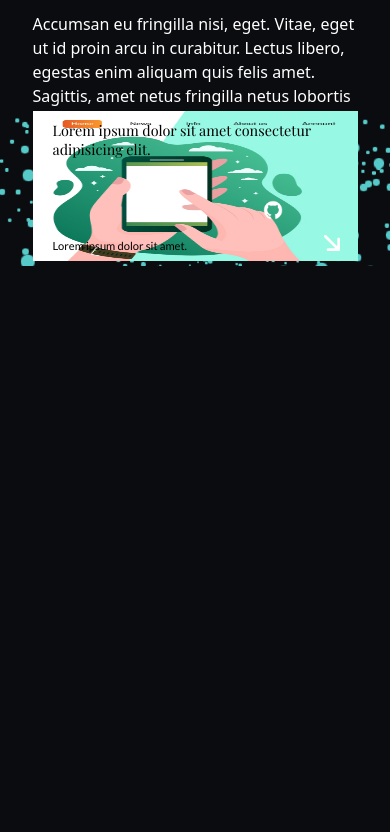
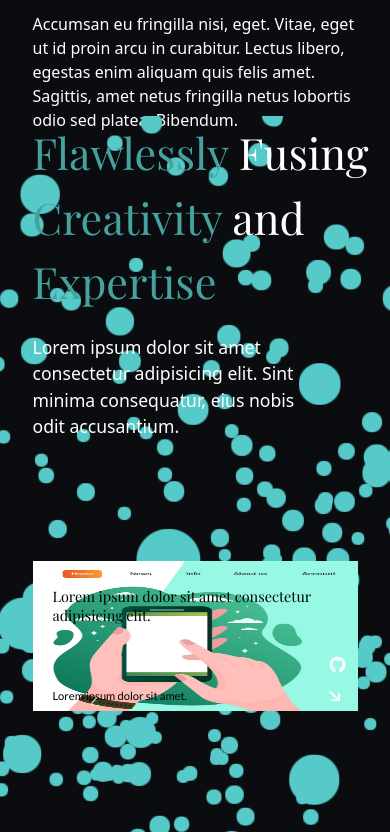
Before and after one commit to travisburns/portfoliosite, a React (Vite) app in the folder portfoliosite/: page / in a window 390 px wide. Shown: the part 2552-3384 px from the top of the page. Built offline with nearby package versions, Linux system fonts and the light colour scheme.

Commit message:
Added better sizing for the project item attributes relative to resposnive design breakpoints.

```diff
--- a/portfoliosite/src/scenes/ProjectBackground.jsx
+++ b/portfoliosite/src/scenes/ProjectBackground.jsx
@@ -29,7 +29,7 @@ const Stars = (props) => {
 
 const StarsCanvas4 = () => {
   return (
-    <div className='canvas-1 w-full h-auto relative inset-0 z-[11] h-[600px]'>
+    <div className='canvas-1 w-full relative inset-0 z-[11] h-[1200px]'>
       <Canvas className="canvas-control relative bottom-[7rem]" camera={{ position: [0, 0, 1] }}>
         <Suspense className="canvas-child?" fallback={null}>
           <Stars />
--- a/portfoliosite/src/scenes/Projects.jsx
+++ b/portfoliosite/src/scenes/Projects.jsx
@@ -8,8 +8,8 @@ import github from "../assets/github.png"
 const Projects = () => {
   return (
 
-    <section id="projects" className="pt-48 pb-48 z-[12] relative bottom-[900px]">
-      <div className="projects-title w-[90vw] ml-[5vw] mr-[5vw] pb-[12rem]">
+    <section id="projects" className="pt-48 pb-48 z-[12] relative bottom-[1500px]">
+      <div className="projects-title w-[90vw]  mr-[5vw] pb-[12rem]">
       <p className="project-title_desc text-[2.7em] w-[100%] font-playfair mb-5"><span className="text-red">Flawlessly</span> Fusing <span className="text-red">Creativity</span> and <span className="text-red">Expertise</span></p>
 
       <div className="project-title-para">
@@ -17,14 +17,14 @@ const Projects = () => {
       </div>
       </div>
 
-      <div className="item-container w-[100%]">
+      <div className="item-container w-[100%] text-[.65em]">
         <div className="item-info">
           <div className="item-image-container relative">
-            <div className="item-img h-[150px]">
+            <div className="item-img h-[150px] xs:h-[200px] sm:h-[250px] relative">
               <img src={Project1} className="featured-item-image-inner relative w-[100%] h-[100%]"/>
               </div>
               <div className="item-context p-[20px] relative bottom-[10rem]">
-              <div className="item-desc relative m-[0 0 2.5em] text-[0.9rem] leading-[1.3em] text-left font-playfair text-black">
+              <div className="item-desc relative m-[0 0 2.5em] text-[0.9rem] leading-[1.3em] text-left font-playfair text-black bottom-[-1rem] xs:bottom-[2rem]  sm:bottom-[5rem]">
                 <p>Lorem ipsum dolor sit amet consectetur adipisicing elit.</p>
               </div>
 
@@ -33,10 +33,9 @@ const Projects = () => {
               </div>
               <div className="project-arrow relative top-[7rem] left-[2rem]">
                 <img src={projectArrow} alt="" className="absolute right-[30px] bottom-[34px] w-[1em] h-[1em]"/>
+                <img src={github} alt="" className="absolute right-[22px] bottom-[60px] w-[2em] h-[2em]" />
               </div>
-              <div className="project-github">
-              <img src={github} alt="" className=" relative top-[25px] left-[13rem] w-[1.5em] h-[1.5em]"/>
-              </div>
+
               </div>
           </div>
         </div>
```
Also changed, not shown: portfoliosite/src/App.jsx (line endings or trailing spaces).
